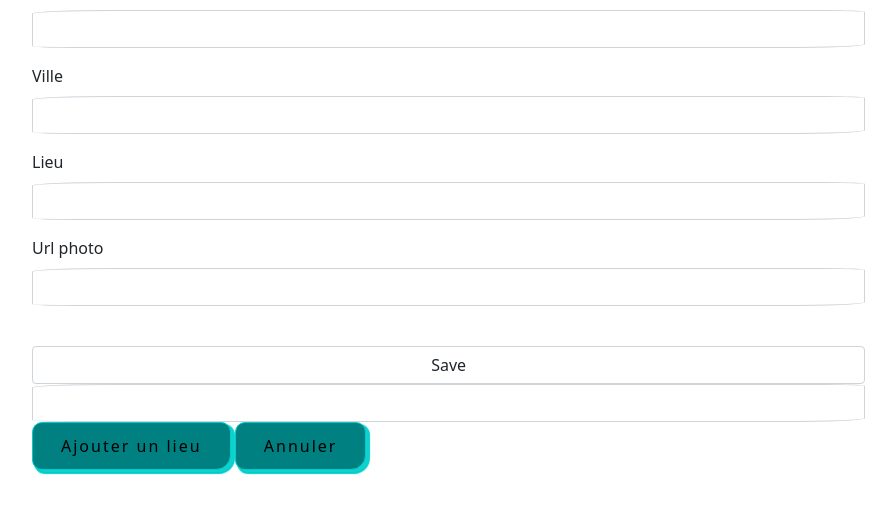
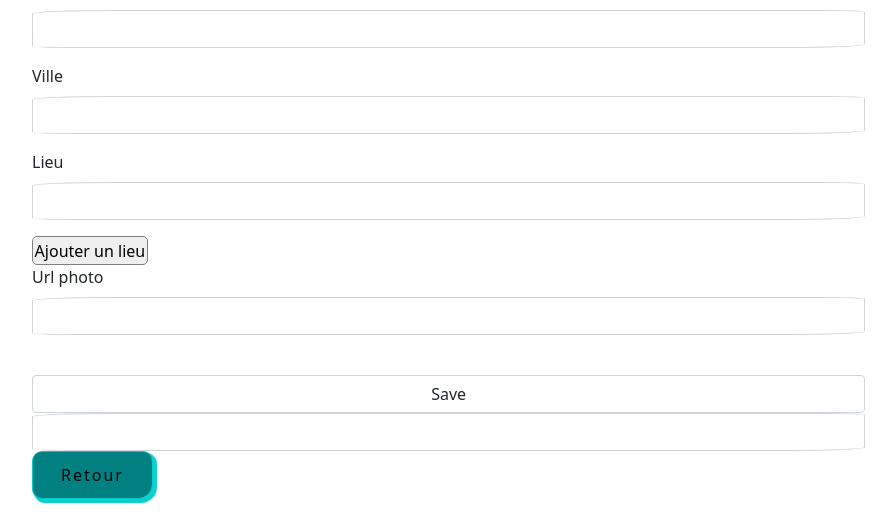
Before and after one commit to fdersu/Sortir, a Symfony app: template templates/sortie/sortie.html.twig in a window 1280 px wide. Shown: the part 706-1221 px from the top of the page, without its empty margins (32-928 px from the left). Before the commit the page ends 1181 px from the top, so only its background shows below. Run offline with Twig, Linux system fonts and the light colour scheme; the template is opened without the code that fills it, so the values that code supplies are empty; form fields are guessed from the names that the template uses; some libraries are stand-ins or nearby versions; some web fonts are replaced.

Commit message:
Modif sorties bouttons et ajax

```diff
--- a/public/js/addSortie.js
+++ b/public/js/addSortie.js
@@ -20,7 +20,10 @@ function reloadLieux(){
 
         //S'il y a un nombre dans l'url : split de l'url pour retirer ce nombre, puis envoi d'une
         //requete POST vers la route /lieu qui permet de récupérer la liste de lieux
-        if(location.href.match(/\d+/)){
+        if(location.href.includes('?bool=1')){
+            let url = location.href.replace('?bool=1', '');
+            req.open('POST', url + '/lieu');
+        } else if (location.href.match(/\d+/)){
             let arrayLocation = location.href.split("/");
             arrayLocation.pop();
             let newLocation = arrayLocation.join("/");
--- a/public/styles/style_flxgrd.css
+++ b/public/styles/style_flxgrd.css
@@ -256,6 +256,18 @@ form input:not([type="file"]), form textarea, form select{
     color: white;
 }
 
+.btn-noStyle {
+    border-radius: 5px;
+    border: grey solid 1px;
+    padding: 0.1em;
+}
+
+.btn-noStyle a {
+    text-decoration: none;
+    color: black;
+}
+
+
 .flash {
     font-size : 1em;
     font-style: oblique;
--- a/src/Form/RegistrationFormType.php
+++ b/src/Form/RegistrationFormType.php
@@ -57,7 +57,7 @@ class RegistrationFormType extends AbstractType
                 'multiple' => true
             ])
             ->add('actif', CheckboxType::class, [
-                'label'    => 'actif',
+                'label'    => 'Actif',
                 'required' => false,
             ])
         ;
--- a/templates/sortie/detail.html.twig
+++ b/templates/sortie/detail.html.twig
@@ -150,7 +150,9 @@
 
         }
         .photo {
+            max-width: 50vw;
             width: 100%;
+            height: auto;
             border-radius: 1vw;
         }
 
--- a/templates/sortie/participant.html.twig
+++ b/templates/sortie/participant.html.twig
@@ -56,8 +56,8 @@
         .userPic{
             max-width: 300px;
             width: 100%;
+            height: auto;
             border-radius: 1vw;
-
         }
         .paddup{
             margin-top: 5vh;
--- a/templates/sortie/sortie.html.twig
+++ b/templates/sortie/sortie.html.twig
@@ -20,16 +20,16 @@
     {{ form_row(sortieForm.site) }}
     {{ form_row(sortieForm.ville) }}
     {{ form_row(sortieForm.lieu) }}
+    <button class="btn-noStyle"><a href="{{ path('lieu_add') }}" id="eventTrigger">Ajouter un lieu</a></button>
     {{ form_row(sortieForm.urlPhoto) }}
     <div style="display: inline-flex; "></div>
     {{ form_widget(sortieForm.save) }}
     {{ form_widget(sortieForm.publish) }}
 
-    {% if(sortie.id!=null) %}
-        <button class="btn-sortie"><a href="{{ path('sortie_cancelReason', {'sortie_id' : sortie.id}) }}">Supprimer la sortie</a></button>
+    {% if(sortie.id!=null and sortie.etat.libelle == 'Créée') %}
+        <button class="btn-sortie"><a href="{{ path('sortie_delete', {'sortie_id' : sortie.id}) }}">Supprimer la sortie</a></button>
     {% endif %}
-    <button class="btn-sortie"><a href="{{ path('lieu_add') }}" id="eventTrigger">Ajouter un lieu</a></button>
-    <button class="btn-sortie" id="cancelBtnForAddSortie"><a href="{{ path('main_accueil') }}">Annuler</a></button>
+    <button class="btn-sortie" id="cancelBtnForAddSortie"><a href="{{ path('main_accueil') }}">Retour</a></button>
 
     {{ form_end(sortieForm) }}
 
```
Also changed, not shown: src/Controller/SortieController.php (+22 -0 lines), templates/registration/register.html.twig (+6 -1 lines), public/img/images/_60c31b32df19b.jpg (added), public/img/images/musee.jpg (added).
